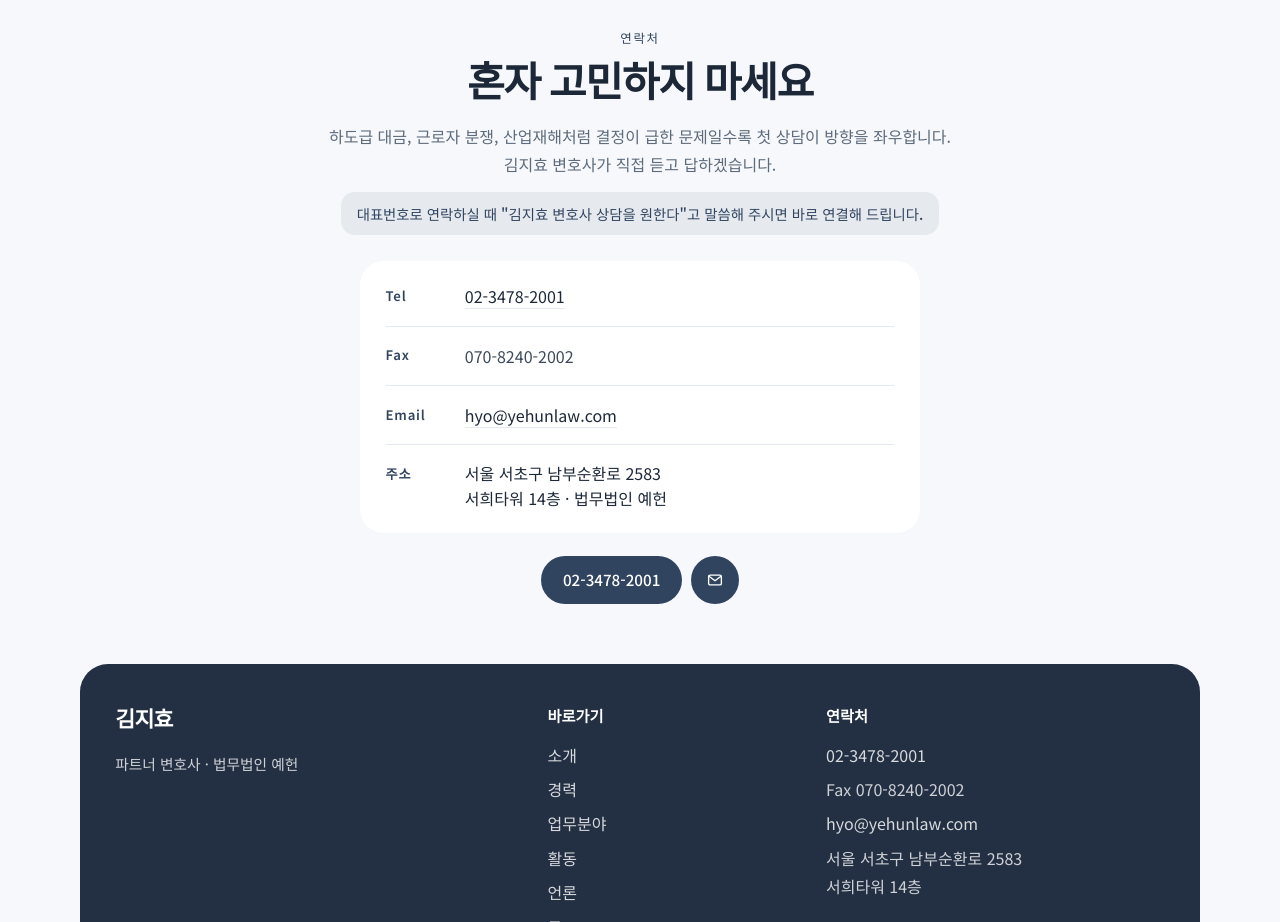
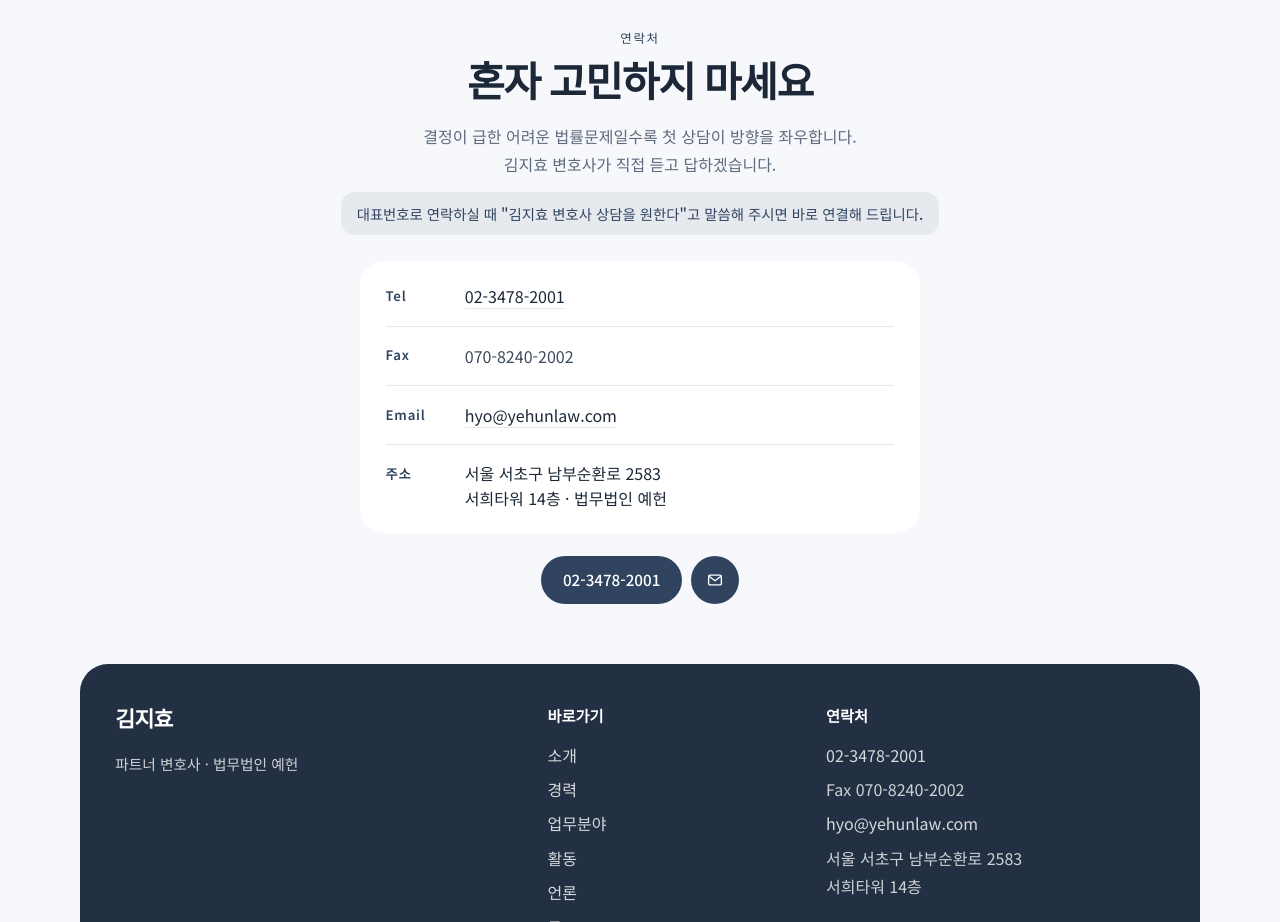
Before and after one commit to hyotime/hyotime.com, a plain HTML site: page index.html in a window 1280 px wide. Shown: the part 5820-6742 px from the top of the page. Drawn offline with Linux system fonts and the light colour scheme.

Commit message:
연락처 안내 문장 수정 (#14)
연락처 도입 문장을 특정 업무 분야 나열 없이 더 일반적인 표현으로 바꿉니다.

```diff
--- a/index.html
+++ b/index.html
@@ -1568,7 +1568,7 @@
     <div class="container">
       <p class="career-kicker">연락처</p>
       <h2 class="section-title" id="contact-title">혼자 고민하지 마세요</h2>
-      <p class="contact-lead">하도급 대금, 근로자 분쟁, 산업재해처럼 결정이 급한 문제일수록 첫 상담이 방향을 좌우합니다.<br>김지효 변호사가 직접 듣고 답하겠습니다.</p>
+      <p class="contact-lead">결정이 급한 어려운 법률문제일수록 첫 상담이 방향을 좌우합니다.<br>김지효 변호사가 직접 듣고 답하겠습니다.</p>
       <p class="contact-note">대표번호로 연락하실 때 "김지효 변호사 상담을 원한다"고 말씀해 주시면 바로 연결해 드립니다.</p>
       <ul class="contact-card">
         <li>
```
